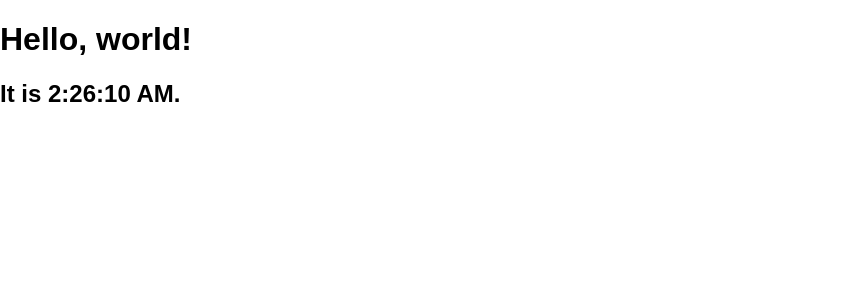
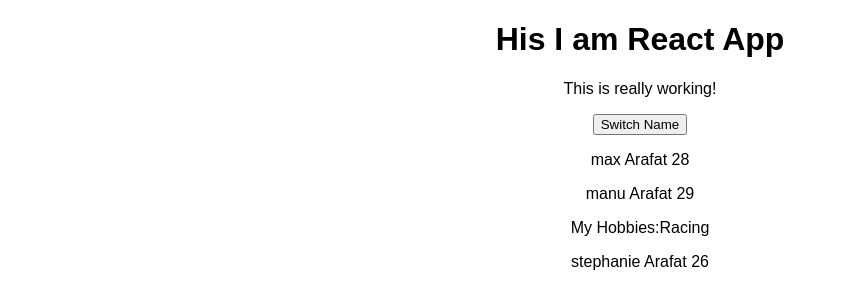
Before and after one commit to tamzidpeace/React, a React (Create React App) app in the folder app00/: page / in a window 1280 px wide. Shown: the top 308 px of the page, without its empty margins (0-845 px from the left). Built offline with nearby package versions, Linux system fonts and the light colour scheme.

Commit message:
switch handler

```diff
--- a/app00/src/App.js
+++ b/app00/src/App.js
@@ -2,12 +2,31 @@ import React, { Component } from 'react';
 import './App.css';
 import Person from './Person/Person';
 
-function App() {
-  return (
-    <div>
-      <p>Hello</p>
-    </div>
-  );
+class App extends Component {
+  state = {
+    persons: [
+      {name: 'max', age: 28},
+      {name: 'manu', age: 29},
+      {name: 'stephanie', age: 26},
+    ]
+  }
+
+  switchNameHandler = () => {
+    console.log('clicked');
+  }
+
+  render() {
+    return (
+      <div className="App">
+        <h1>His I am React App</h1>
+        <p>This is really working!</p>
+        <button onClick={this.switchNameHandler}>Switch Name</button>
+        <Person name={this.state.persons[0].name} age={this.state.persons[0].age} />
+        <Person name={this.state.persons[1].name} age={this.state.persons[1].age}> My Hobbies:Racing </Person>
+        <Person name={this.state.persons[2].name} age={this.state.persons[2].age} />
+      </div>
+    );
+  }
 }
 
 export default App;
--- a/app00/src/Person/Person.js
+++ b/app00/src/Person/Person.js
@@ -1,11 +1,14 @@
-import React from 'react';
+import React from "react";
 
 const person = (props) => {
-     return (
-
-          <p > {props.name} Arafat {props.children} </p>
-
-     );
+  return (
+    <div>
+      <p>
+        {props.name} Arafat {props.age}
+      </p>
+      <p> {props.children} </p>
+    </div>
+  );
 };
 
 export default person;
--- a/app00/src/index.js
+++ b/app00/src/index.js
@@ -1,43 +1,8 @@
 import React from "react";
 import ReactDOM from "react-dom";
 import "./index.css";
-//import App from './App';
+import App from './App';
 import registerServiceWorker from "./registerServiceWorker";
 
-class Clock extends React.Component {
-  constructor(props) {
-    super(props);
-    this.state = {
-      date: new Date(),
-    };
-  }
-  componentDidMount() {
-    this.timerID = setInterval(() => this.tick(), 1000);
-  }
-
-  componentWillUnmount() {
-    clearInterval(this.timerID);
-  }
-
-  tick() {
-     this.setState({
-       date: new Date()
-     });
-   }
-
-  render() {
-    return (
-      <div>
-        <h1> Hello, world! </h1>
-        <h2> It is {this.state.date.toLocaleTimeString()}. </h2>
-      </div>
-    );
-  }
-}
-
-function tick() {
-  ReactDOM.render(<Clock />, document.getElementById("root"));
-  registerServiceWorker();
-}
-
-setInterval(tick, 1000);
+ReactDOM.render(<App />, document.getElementById('root'));
+registerServiceWorker();
```
